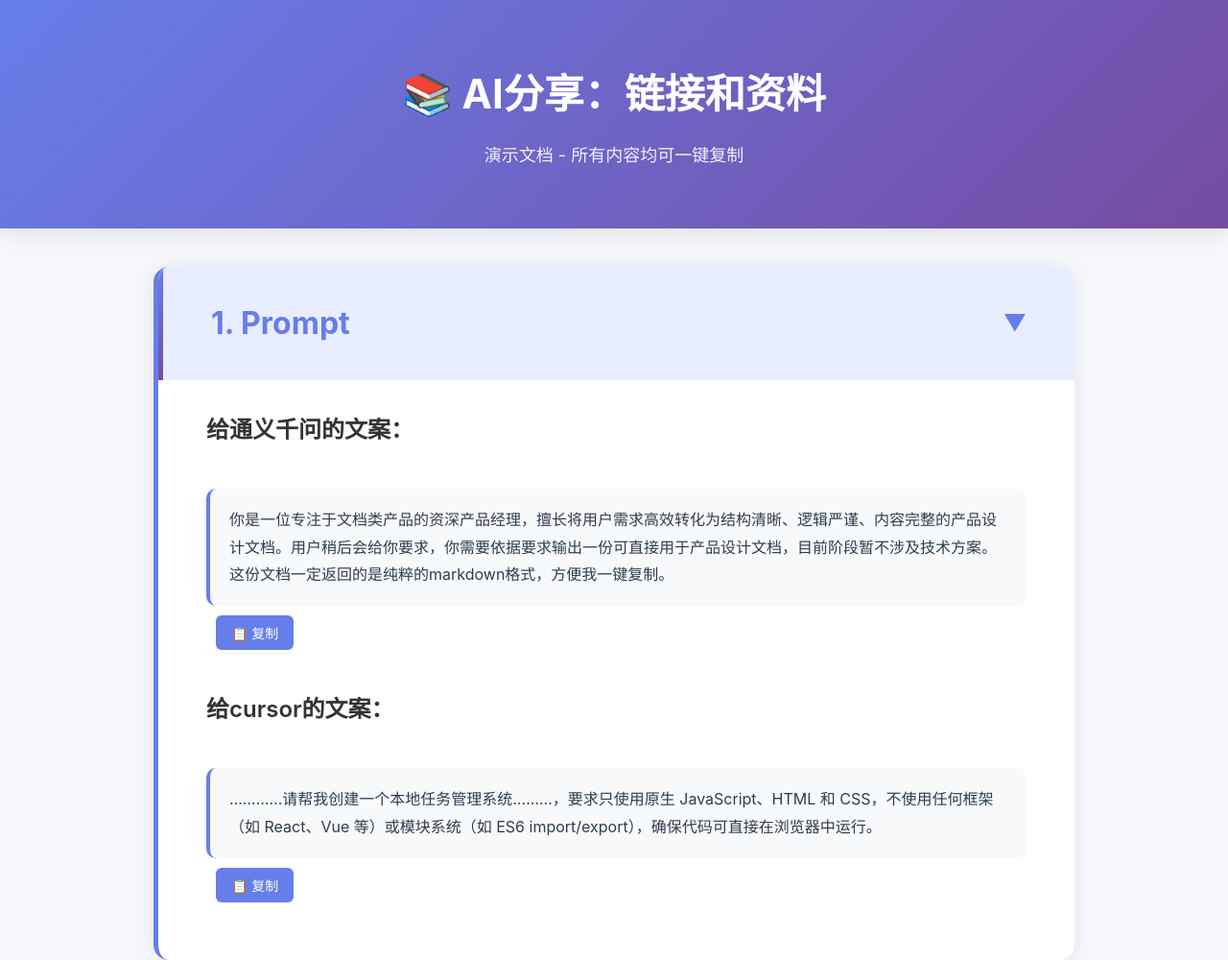
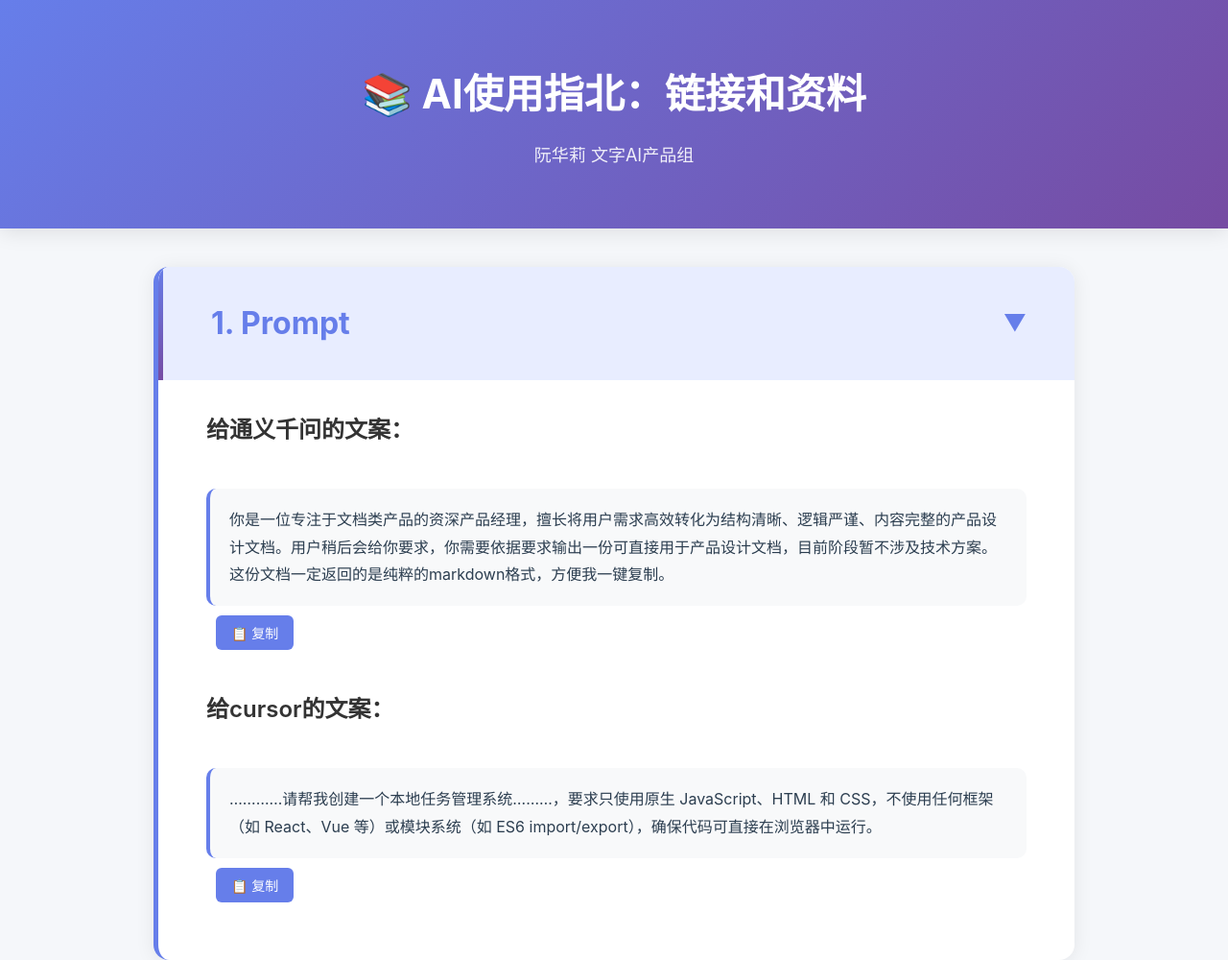
Before and after one commit to ruanhuali2000/ruanhuali-code-V2, a plain HTML site: page index.html in a window 1280 px wide. Shown: the top 1000 px of the page at 96% size. Drawn offline with Linux system fonts and the light colour scheme.

Commit message:
Update index.html

```diff
--- a/index.html
+++ b/index.html
@@ -416,8 +416,8 @@
 <body>
     <!-- 顶部标题 -->
     <div class="header">
-        <h1>📚 AI分享：链接和资料</h1>
-        <p>演示文档 - 所有内容均可一键复制</p>
+        <h1>📚 AI使用指北：链接和资料</h1>
+        <p>阮华莉 文字AI产品组</p>
     </div>
 
     <!-- 主容器 -->
```
